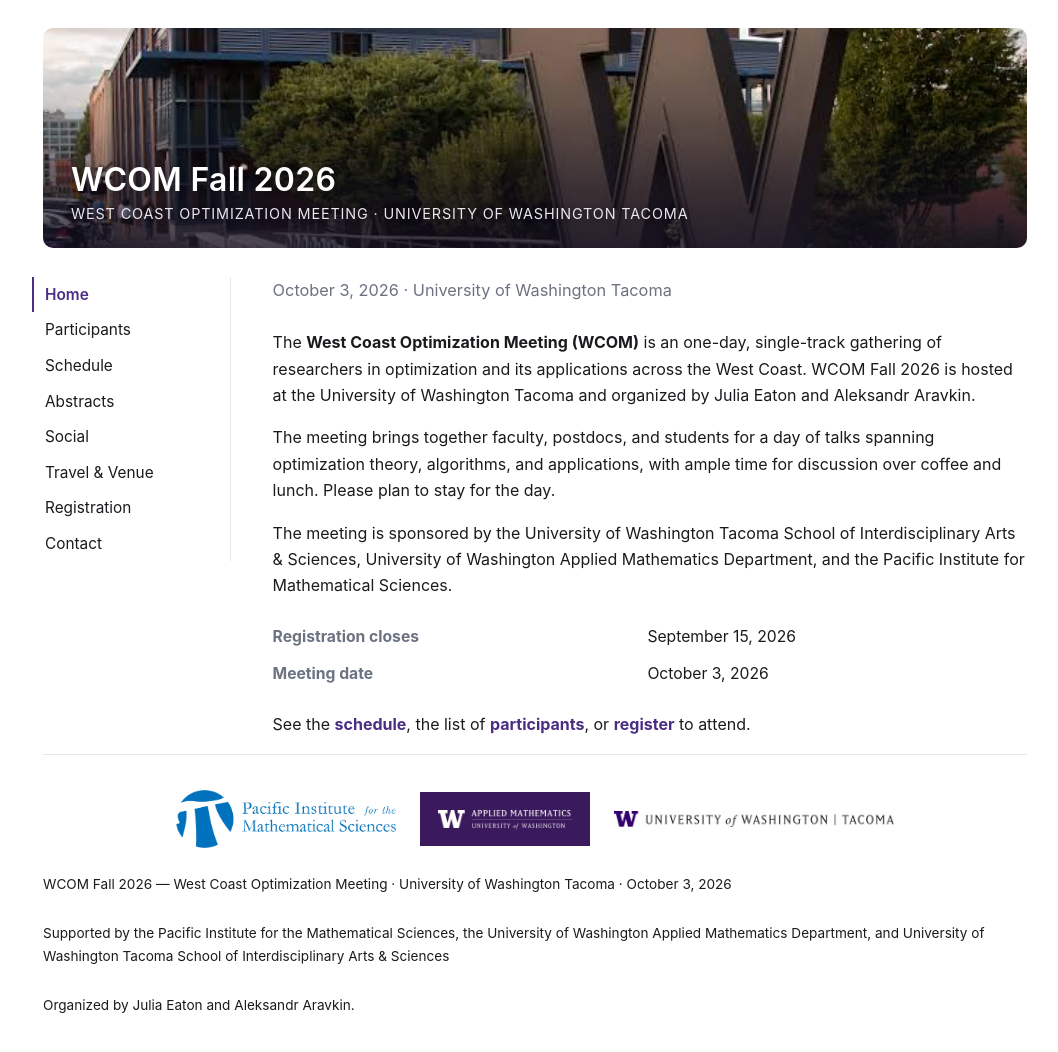
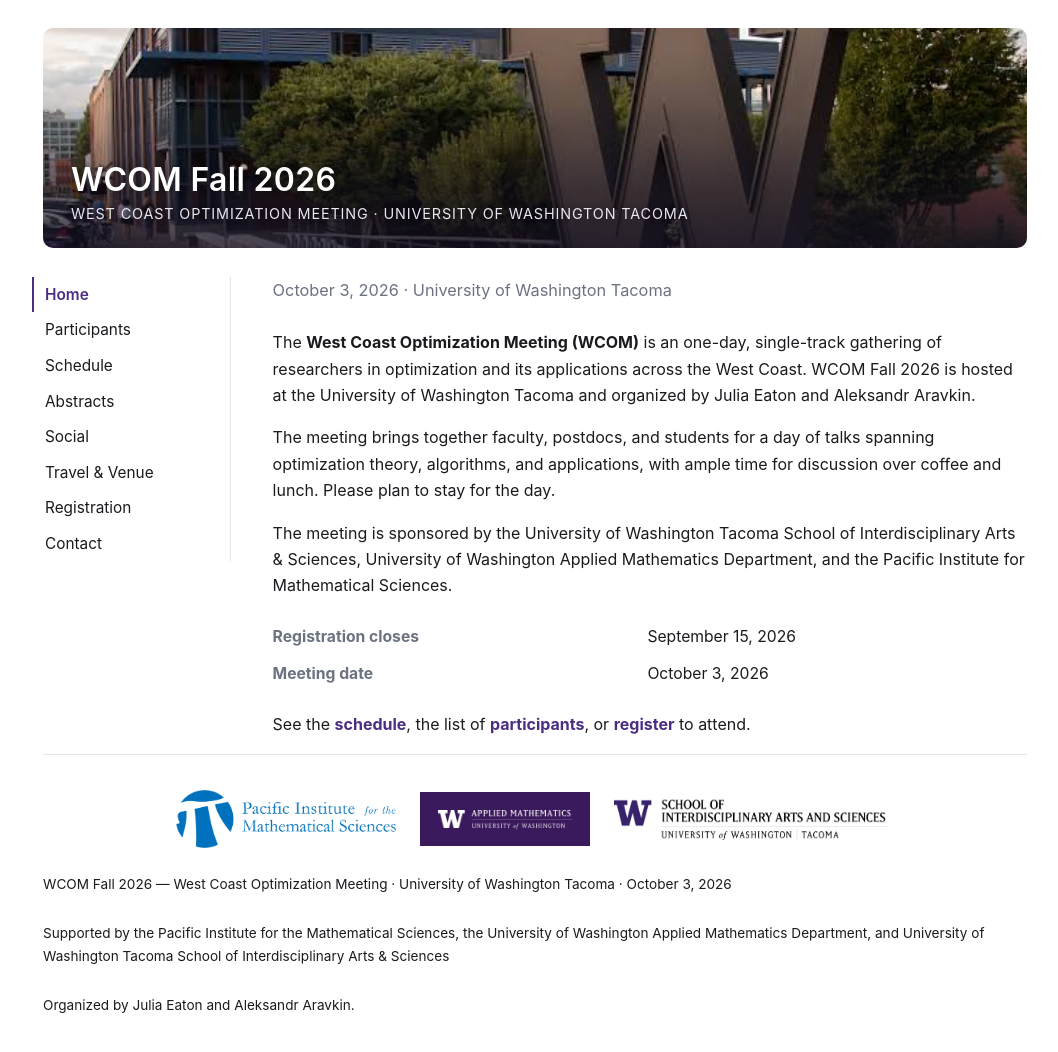
Before and after one commit to jreaton/wcom2026, a Jekyll site: the page built from index.md, in a window 1280 px wide and 1067 px high. Shown: the top 1052 px of the window, without its empty margins (105-1163 px from the left). Built offline with Jekyll 4.4.1, drawn with Linux system fonts in a browser that asks for light colours.

Commit message:
logo change

```diff
--- a/_includes/footer.html
+++ b/_includes/footer.html
@@ -2,7 +2,7 @@
   <div class="support-logos" aria-label="Supported by organization logos">
     <img src="{{ '/webhorizfulllarge.png' | relative_url }}" alt="Pacific Institute for the Mathematical Sciences logo, a horizontal rectangular seal featuring the organization name and symbol" class="support-logo support-logo--pims" />
     <img src="{{ '/UWamathLogo.png' | relative_url }}" alt="University of Washington Applied Mathematics Department logo featuring UW and Applied Mathematics text and insignia" class="support-logo support-logo--amath" />
-    <img src="{{ '/tacoma_logo_horizontal_15_paths_rgb.jpg' | relative_url }}" alt="University of Washington Tacoma School of Interdisciplinary Arts and Sciences logo with horizontal layout displaying institution name and branding" class="support-logo support-logo--tacoma" />
+    <img src="{{ '/IAS-School_UWT.jpg' | relative_url }}" alt="University of Washington Tacoma School of Interdisciplinary Arts and Sciences logo with horizontal layout displaying institution name and branding" class="support-logo support-logo--tacoma" />
   </div>
   <br>
   <p>{{ site.title }} — {{ site.tagline }} · {{ site.location }} · {{ site.event_dates }}</p>
```
Also changed, not shown: AmathLogoScreenshot.png (deleted), IAS-School_UWT.jpg (added), UWamathLogoPage.png (deleted), assets/img/IAS-School_UWT.jpg (added), assets/img/UWamathLogo.png (added).
